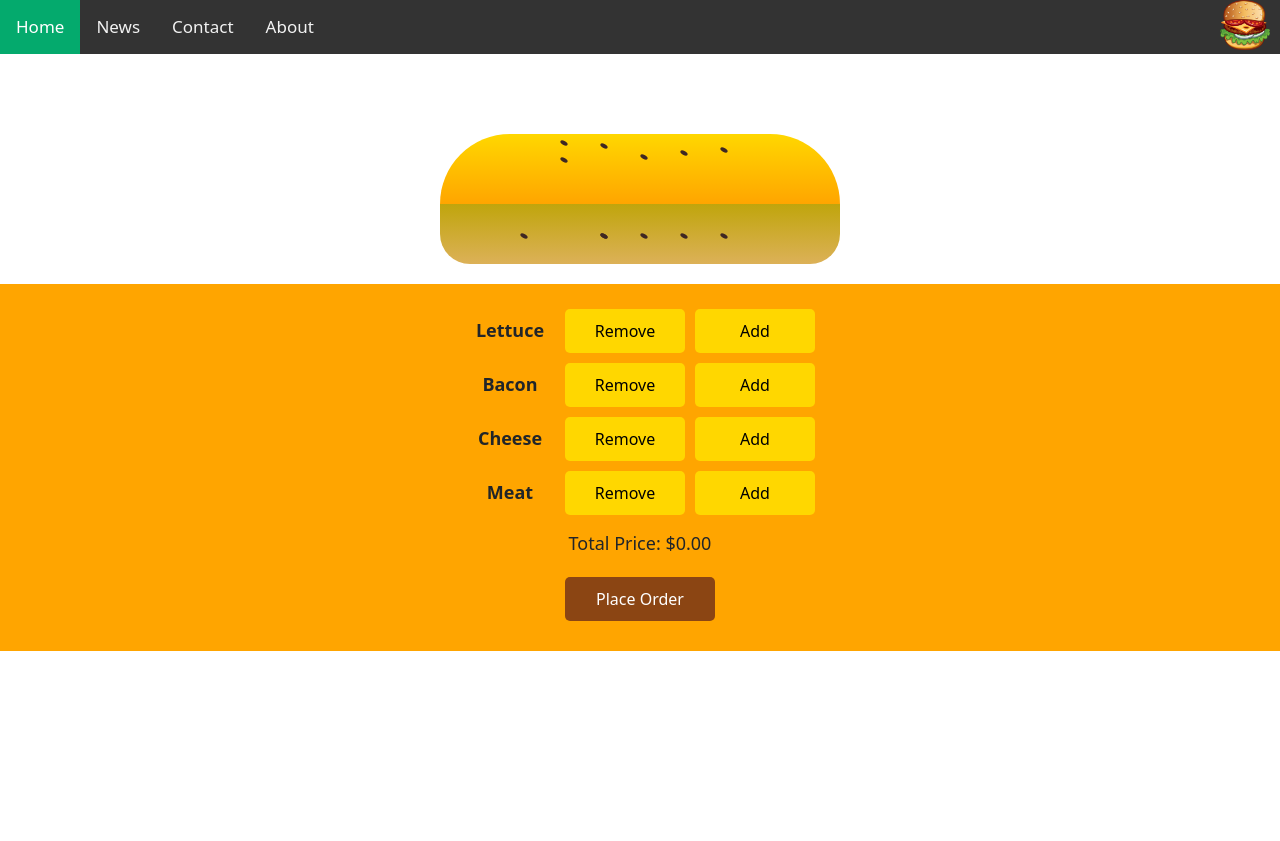
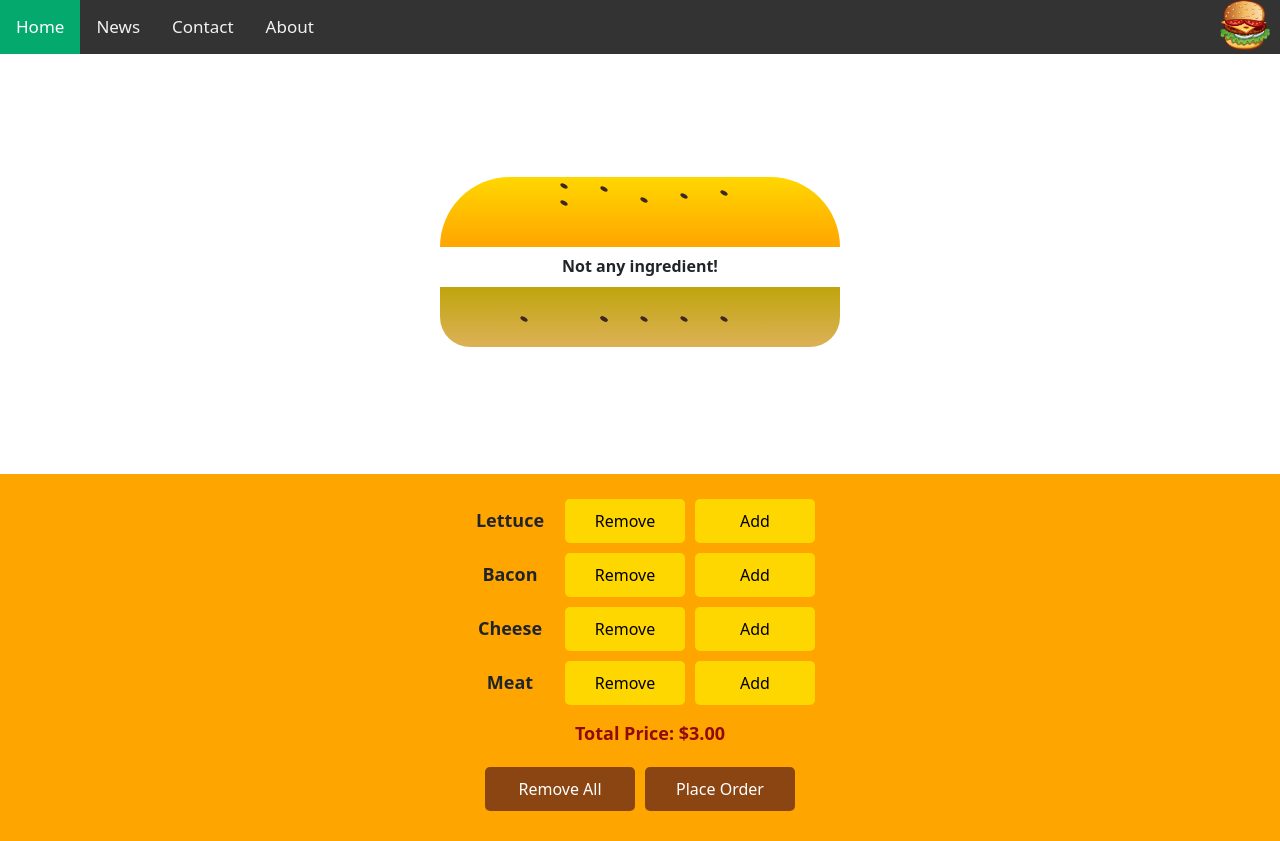
Before and after one commit to SIBTAIN-ASAD/react-burger, a React (Create React App) app: page / in a window 1280 px wide. Before the commit the page ends 800 px from the top, so only its background shows below. Built offline with nearby package versions, Linux system fonts and the light colour scheme.

Commit message:
update : design - adjust the design of UI

```diff
--- a/src/components/App.jsx
+++ b/src/components/App.jsx
@@ -7,7 +7,11 @@ import Navbar from './navbar/Navbar';
 import './App.css';
 
 const App = () => {
+  // State for each gradient
   const [burger, setBurger] = useState([0, 0, 0, 0]);
+
+  // Max gradeint count
+  const maxGradients = 10;
 
   // Prices for each gradient
   const prices = [0.5, 0.7, 0.4, 1.3];
@@ -18,6 +22,11 @@ const App = () => {
   const handleAdd = (index) => {
     const newBurger = [...burger];
     newBurger[index]++;
+
+    if (newBurger.reduce((acc, count) => acc + count, 0) > maxGradients) {
+      alert('You have reached the maximum number of gradients!');
+      return;
+    }
     setBurger(newBurger);
   };
 
@@ -34,6 +43,10 @@ const App = () => {
     alert('Your order has been placed!');
   };
 
+  const handleRemoveAll = () => {
+    setBurger([0, 0, 0, 0]);
+  }
+
   return (
     <div>
       <Navbar />
@@ -43,6 +56,7 @@ const App = () => {
         prices={prices}
         handleAdd={handleAdd}
         handleRemove={handleRemove}
+        handleRemoveAll={handleRemoveAll}
         handleOrder={handleOrder}
         gradients={gradients}
       />
--- a/src/components/burger/Burger.css
+++ b/src/components/burger/Burger.css
@@ -21,8 +21,6 @@
     justify-content: center;
   }
 
-
-
   .bacon {
     background: linear-gradient(#a55e0c, #e79b0c); /* Gradient for bacon */
     border-radius: 20px;
@@ -41,7 +39,7 @@
 
   /* Styling for top and bottom bread */
   .bread-top {
-    margin-top: 10vh;
+    margin-top: 2vh;
     width: 400px;
     height: 70px;
     background: linear-gradient(#FFD700, #FFA500); /* Gradient for bread top */
@@ -115,7 +113,7 @@
   .bean7 {
     top: 15%;
     left: 40%;
-    background-color: #3E2723; /* White color for bean */
+    background-color: #3E2723; /* Brown color for bean */
   }
 
   .bean8 {
@@ -127,7 +125,7 @@
   .bean9 {
     top: 35%;
     left: 30%;
-    background-color: #3E2723; /* White color for bean */
+    background-color: #3E2723; /* Brown color for bean */
   }
 
   .bean10 {
@@ -139,7 +137,7 @@
   .bean11 {
     bottom: 25%;
     left: 40%;
-    background-color: #3E2723; /* White color for bean */
+    background-color: #3E2723; /* Brown color for bean */
   }
 
   .bean12 {
@@ -147,3 +145,26 @@
     left: 70%;
     background-color: #3E2723; /* Brown color for bean */
   }
+
+  .burger-scroll-container {
+    max-height: 430px;
+    overflow-y: auto;
+  }
+
+  .burger-container {
+    height: 50vh;
+    display: flex;
+    align-items: center;
+    justify-content: center;
+  }
+
+  .empty{
+    display: flex;
+    justify-content: center;
+    align-items: center;
+    width: 380px;
+    height: 40px;
+    padding-top: 15px;
+    font-weight: bold;
+
+  }
--- a/src/components/burger/Burger.jsx
+++ b/src/components/burger/Burger.jsx
@@ -4,6 +4,7 @@ import Bacon from './Bacon';
 import Cheese from './Cheese';
 import Lettuce from './Lettuce';
 import Meat from './Meat';
+import Empty from './Empty';
 
 const Burger = ({ gradients }) => {
   // Function to create gradients according to the passed array
@@ -32,9 +33,21 @@ const Burger = ({ gradients }) => {
     return result;
   };
 
+  // Functoion to check if no ingredients are selected then display empty
+  const checkEmpty = (gradients) => {
+    let result = createGradients(gradients);
+    if (result.length === 0) {
+      return <Empty />;
+    } else {
+      return result;
+    }
+  };
+
+
   return (
     <div className="burger-container">
         <center>
+        <div className="burger-scroll-container">
           <div className="bread-top">
             {/* Beans on the top bread */}
             <div className="bean bean1"></div>
@@ -46,7 +59,7 @@ const Burger = ({ gradients }) => {
           </div>
 
           {/* Render ingredients based on gradients */}
-        {createGradients(gradients)}
+          {checkEmpty(gradients)}
 
           <div className="bread-bottom">
             {/* Beans on the bottom bread */}
@@ -57,6 +70,7 @@ const Burger = ({ gradients }) => {
             <div className="bean bean11"></div>
             <div className="bean bean12"></div>
           </div>
+        </div>
     </center>
     </div>
   );
--- /dev/null
+++ b/src/components/burger/Empty.jsx
@@ -0,0 +1,12 @@
+import React from 'react';
+import './Burger.css';
+
+const Empty = () => {
+  return (
+    <div className="empty">
+        <p>Not any ingredient!</p>
+    </div>
+  );
+};
+
+export default Empty;
--- a/src/components/controls/BurgerControl.css
+++ b/src/components/controls/BurgerControl.css
@@ -36,6 +36,9 @@
   .total-display {
     margin: 10px 0;
     font-size: 18px;
+    font-weight: bold;
+    color: #8f0a0a; /* White text color */
+    margin-left: 20px;
   }
 
   .remove-gradient-button {
@@ -50,13 +53,14 @@
 
   .order-button {
     width: 150px;
-    margin: 10px 0;
+    margin: 10px 5px;
     padding: 10px;
     background-color: #8B4513; /* Brown button color */
     color: #fff; /* White text color */
     border: none;
     border-radius: 5px;
     cursor: pointer;
+
   }
 
   .ingredient-name {
--- a/src/components/controls/BurgerControl.jsx
+++ b/src/components/controls/BurgerControl.jsx
@@ -3,9 +3,9 @@
 import React from 'react';
 import './BurgerControl.css';
 
-const BurgerControl = ({ burger, prices, handleAdd, handleRemove, handleOrder, gradients }) => {
+const BurgerControl = ({ burger, prices, handleAdd, handleRemove, handleRemoveAll ,handleOrder, gradients }) => {
   // Calculate the total price of the burger
-  const totalPrice = burger.reduce((acc, count, index) => acc + count * prices[index], 0);
+  const totalPrice = burger.reduce((acc, count, index) => acc + count * prices[index], 3);
 
   return (
     <div className="burger-control">
@@ -29,9 +29,15 @@ const BurgerControl = ({ burger, prices, handleAdd, handleRemove, handleOrder, g
         <div className="total-display">Total Price: ${totalPrice.toFixed(2)}</div>
 
         {/* Button to place an order */}
+
+        <div className="ingredient-buttons">
+        <button className="order-button" onClick={handleRemoveAll}>
+          Remove All
+        </button>
         <button className="order-button" onClick={handleOrder}>
           Place Order
         </button>
+        </div>
       </div>
     </div>
   );
```
Lines whose indentation alone changed are shown as unchanged.
